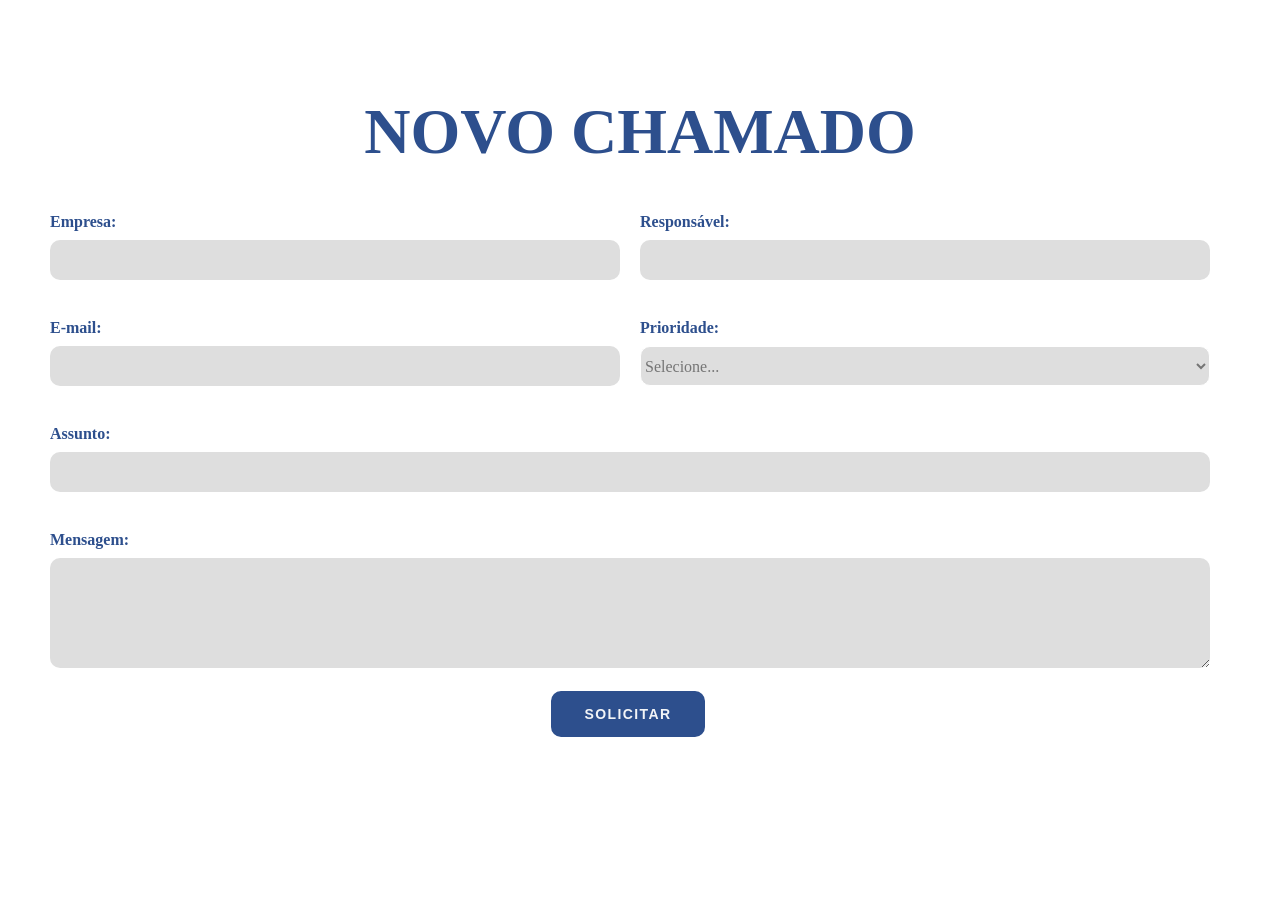
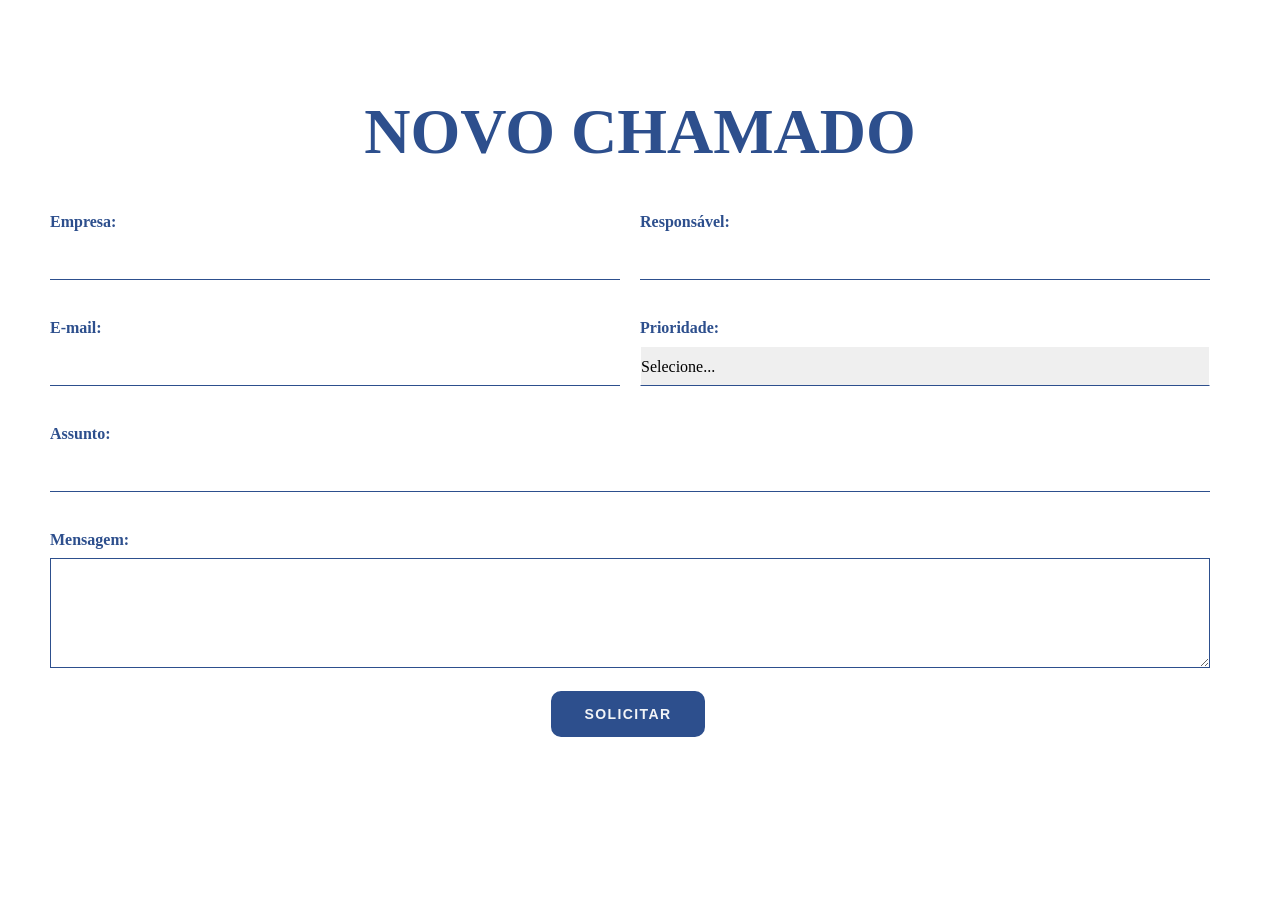
Before and after one commit to monteirocarlos/chamados, a PHP site: page /view/cadastro.html in a window 1280 px wide. Shown: the part 83-991 px from the top of the page. Run offline with PHP 8.4, Linux system fonts and the light colour scheme; some web fonts are replaced.

Commit message:
Feito remoção de atributos na tag select

```diff
--- /dev/null
+++ b/controller/mk.php
@@ -0,0 +1,6 @@
+<?php
+
+$con_string = "host=131.108.32.71 port=5432 dbname=mkData3.0 user=cliente_r password=Cl13nt_R";
+$bdcon4 = pg_connect($con_string);
+
+?>
--- a/css/_form.scss
+++ b/css/_form.scss
@@ -15,8 +15,7 @@
         width: 100%;
         border: none;
         margin-top: 10px;
-        background-color: $cinza-medio;
-        border-radius: 10px;
+        border-bottom: 1px solid $cinza-escuro ;
         font-family: Venn;
         font-size: 16px;
     }
@@ -27,8 +26,8 @@
         margin-top: 10px;
         font-family: Venn;
         font-size: 18px;
-        background-color: $cinza-medio;
-        border-radius: 10px;
+
+        border: 1px solid $cinza-escuro;
 
     }
 }
@@ -41,12 +40,15 @@
         font-family: Venn;
         font-size: 16px;
         border: 1px solid #ffff;
-        background-color: $cinza-medio;
-        color: #757575;
-        border-radius: 10px;
-        p {
-            color: green;
+        border-bottom: 1px solid $cinza-escuro;
+        -webkit-appearance: none;
+        -moz-appearance: none;
+        text-overflow: '';
+        option {
+            border: none;
         }
+
+
     }
 }
 
--- a/css/style.css
+++ b/css/style.css
@@ -349,8 +349,7 @@ header {
   width: 100%;
   border: none;
   margin-top: 10px;
-  background-color: #DEDEDE;
-  border-radius: 10px;
+  border-bottom: 1px solid #2D4F8D;
   font-family: Venn;
   font-size: 16px;
 }
@@ -362,8 +361,7 @@ header {
   margin-top: 10px;
   font-family: Venn;
   font-size: 18px;
-  background-color: #DEDEDE;
-  border-radius: 10px;
+  border: 1px solid #2D4F8D;
 }
 
 .form_ind select {
@@ -373,13 +371,14 @@ header {
   font-family: Venn;
   font-size: 16px;
   border: 1px solid #ffff;
-  background-color: #DEDEDE;
-  color: #757575;
-  border-radius: 10px;
+  border-bottom: 1px solid #2D4F8D;
+  -webkit-appearance: none;
+  -moz-appearance: none;
+  text-overflow: '';
 }
 
-.form_ind select p {
-  color: green;
+.form_ind select option {
+  border: none;
 }
 
 label {
--- a/view/bug.html
+++ b/view/bug.html
@@ -27,7 +27,7 @@
         <div class="container bg_bug">
             <div class="grid-16 bug">
                 <h1>
-                    Reporte abaixo os erros apresentados.
+                    Reporte abaixo os erros e bugs apresentados. Abaixo segue nossos contatos para maiores informações.<br>
                 </h1>
                     <p>redes@cybernetprovedor.com</p>
                     <p>2020 - CYBERNET PROVEDOR </p>
--- a/view/cadastro.html
+++ b/view/cadastro.html
@@ -20,7 +20,8 @@
         <div class="container">
             <div class="titulo">
             <h1>NOVO CHAMADO</h1>
-            </div>
+
+        </div>
         </div>
     </section>
 
@@ -49,8 +50,8 @@
                     <label for="name">Prioridade:</label><br>
                     <select>
                         <option value="">Selecione...</option>
-                        <option value="Baixa">Baixa <p>&#9648;</p></option>
-                        <option value="Média">Média &#9648;</option>
+                        <option value="Baixa">Baixa</option>
+                        <option  value="Média">Média &#9648;</option>
                         <option value="Alta">Alta &#9648;</option>
                     </select>
                     </div>
--- a/view/view.html
+++ b/view/view.php
@@ -1,3 +1,7 @@
+<?php
+include ("../controller/banco.php");
+?>
+
 <!DOCTYPE html>
 <html lang="PT-BR">
 <head>
```
Also changed, not shown: controller/banco.php (added, +15 -0 lines), 1 other file.
